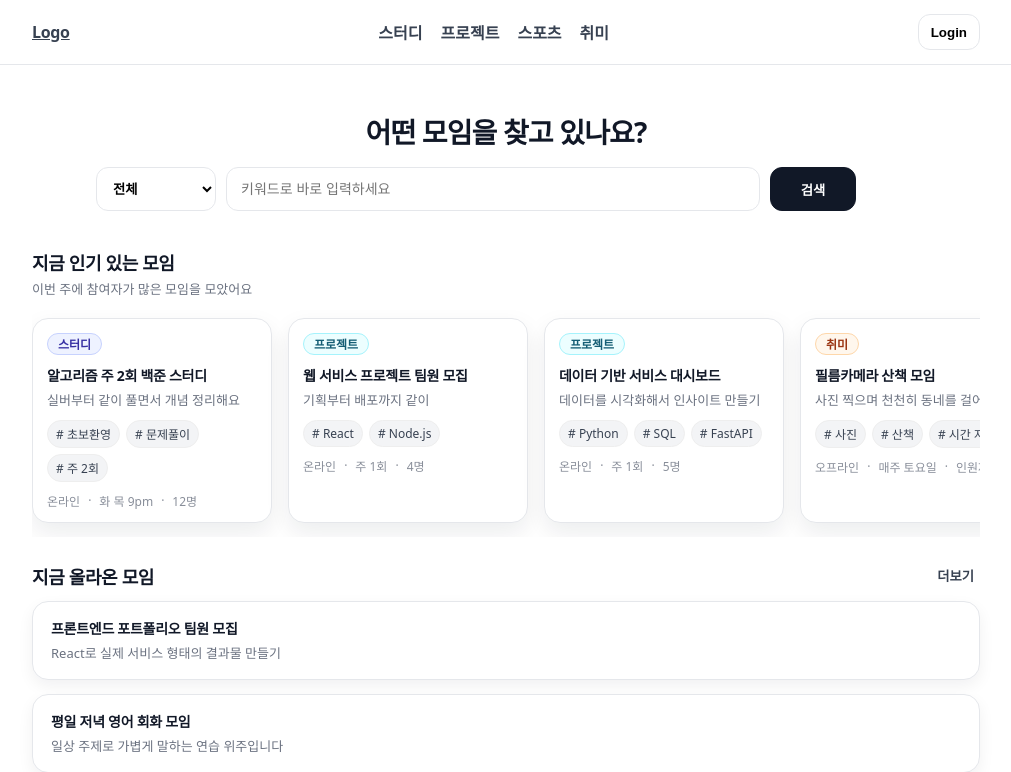
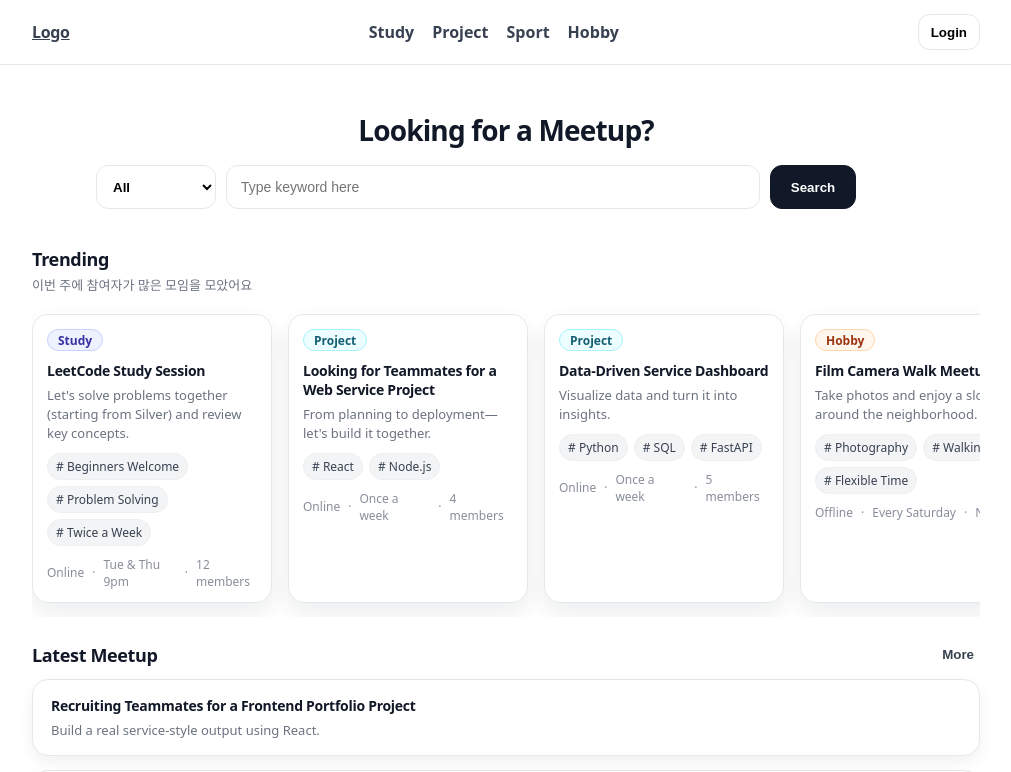
Before and after one commit to Yewon316/LLUS_Frontend_2026, a React (Create React App) app: page / in a window 1280 px wide. Shown: the top 772 px of the page, without its empty margins (134-1145 px from the left). Built offline with nearby package versions, Linux system fonts and the light colour scheme.

Commit message:
Translate

```diff
--- a/src/components/Footer.jsx
+++ b/src/components/Footer.jsx
@@ -5,13 +5,11 @@ export default function Footer() {
     <footer className="footer">
       <div className="footer__inner">
         <div className="footer__logo">Logo</div>
-        <div className="footer__copy">
-          © 2026 서비스이름. All rights reserved.
-        </div>
+        <div className="footer__copy">© 2026 LLUS. All rights reserved.</div>
         <div className="footer__links">
-          <a href="#terms">이용약관</a>
-          <a href="#about">서비스소개</a>
-          <a href="#privacy">개인정보처리방침</a>
+          <a href="#terms">Terms of Service</a>
+          <a href="#about">About the Service</a>
+          <a href="#privacy">Privacy Policy</a>
         </div>
       </div>
     </footer>
--- a/src/components/Navbar.jsx
+++ b/src/components/Navbar.jsx
@@ -15,16 +15,16 @@ export default function Navbar() {
 
         <nav className="nav__center">
           <NavLink to="/study" className={linkClass}>
-            스터디
+            Study
           </NavLink>
           <NavLink to="/project" className={linkClass}>
-            프로젝트
+            Project
           </NavLink>
           <NavLink to="/sports" className={linkClass}>
-            스포츠
+            Sport
           </NavLink>
           <NavLink to="/hobby" className={linkClass}>
-            취미
+            Hobby
           </NavLink>
         </nav>
 
--- a/src/components/PopularCarousel.jsx
+++ b/src/components/PopularCarousel.jsx
@@ -8,7 +8,7 @@ export default function PopularCarousel({ items }) {
     <section className="section">
       <div className="section__head">
         <div>
-          <h2 className="section__title">지금 인기 있는 모임</h2>
+          <h2 className="section__title">Trending</h2>
           <p className="section__sub">
             이번 주에 참여자가 많은 모임을 모았어요
           </p>
--- a/src/components/RecentList.jsx
+++ b/src/components/RecentList.jsx
@@ -3,7 +3,7 @@ import React from "react";
 export default function RecentList({
   items,
   title,
-  rightActionLabel = "더보기",
+  rightActionLabel = "More",
 }) {
   return (
     <section className="section section--recent">
--- a/src/components/SearchPlus.jsx
+++ b/src/components/SearchPlus.jsx
@@ -1,5 +1,4 @@
 import React from "react";
-import { CATEGORIES } from "../data/meetings";
 
 export default function SearchSection({
   category,
@@ -15,33 +14,18 @@ export default function SearchSection({
 
   return (
     <section className="hero">
-      <h1 className="hero__title">어떤 모임을 찾고 있나요?</h1>
-      <form className="search" onSubmit={handleSubmit}>
-        <div className="search__selectWrap">
-          <select
-            className="search__select"
-            value={category}
-            onChange={(e) => setCategory(e.target.value)}
-            aria-label="카테고리 선택">
-            {CATEGORIES.map((c) => (
-              <option key={c} value={c}>
-                {c}
-              </option>
-            ))}
-          </select>
-          <span className="search__caret"></span>
-        </div>
-
+      <h1 className="hero__title">Which meeting are you looking for</h1>
+      <form className="search_plus" onSubmit={handleSubmit}>
         <div className="search__inputWrap">
           <input
             className="search__input"
             value={keyword}
             onChange={(e) => setKeyword(e.target.value)}
-            placeholder="키워드로 바로 입력하세요"
+            placeholder="Type keyword here"
           />
         </div>
         <button className="btn btn--primary" type="submit">
-          검색
+          Search
         </button>
         <button className="btn plus_button" type="button">
           +
--- a/src/components/SearchSection.jsx
+++ b/src/components/SearchSection.jsx
@@ -14,14 +14,14 @@ export default function SearchSection({
   };
   return (
     <section className="hero">
-      <h1 className="hero__title">어떤 모임을 찾고 있나요?</h1>
+      <h1 className="hero__title">Looking for a Meetup?</h1>
       <form className="search" onSubmit={handleSubmit}>
         <div className="search__selectWrap">
           <select
             className="search__select"
             value={category}
             onChange={(e) => setCategory(e.target.value)}
-            aria-label="카테고리 선택">
+            aria-label="Select category">
             {CATEGORIES.map((c) => (
               <option key={c} value={c}>
                 {c}
@@ -36,11 +36,11 @@ export default function SearchSection({
             className="search__input"
             value={keyword}
             onChange={(e) => setKeyword(e.target.value)}
-            placeholder="키워드로 바로 입력하세요"
+            placeholder="Type keyword here"
           />
         </div>
         <button className="btn btn--primary" type="submit">
-          검색
+          Search
         </button>
       </form>
     </section>
--- a/src/data/meetings.js
+++ b/src/data/meetings.js
@@ -1,113 +1,117 @@
-export const CATEGORIES = ["전체", "스터디", "프로젝트", "스포츠", "취미"];
+export const CATEGORIES = ["All", "Study", "Project", "Sports", "Hobby"];
 
 export const POPULAR_MEETINGS = [
   {
     id: "p1",
-    category: "스터디",
-    title: "알고리즘 주 2회 백준 스터디",
-    desc: "실버부터 같이 풀면서 개념 정리해요",
-    tags: ["초보환영", "문제풀이", "주 2회"],
-    mode: "온라인",
-    schedule: "화 목 9pm",
-    members: "12명",
+    category: "Study",
+    title: "LeetCode Study Session",
+    desc: "Let's solve problems together (starting from Silver) and review key concepts.",
+    tags: ["Beginners Welcome", "Problem Solving", "Twice a Week"],
+    mode: "Online",
+    schedule: "Tue & Thu 9pm",
+    members: "12 members",
   },
   {
     id: "p2",
-    category: "프로젝트",
-    title: "웹 서비스 프로젝트 팀원 모집",
-    desc: "기획부터 배포까지 같이",
+    category: "Project",
+    title: "Looking for Teammates for a Web Service Project",
+    desc: "From planning to deployment—let's build it together.",
     tags: ["React", "Node.js"],
-    mode: "온라인",
-    schedule: "주 1회",
-    members: "4명",
+    mode: "Online",
+    schedule: "Once a week",
+    members: "4 members",
   },
   {
     id: "p3",
-    category: "프로젝트",
-    title: "데이터 기반 서비스 대시보드",
-    desc: "데이터를 시각화해서 인사이트 만들기",
+    category: "Project",
+    title: "Data-Driven Service Dashboard",
+    desc: "Visualize data and turn it into insights.",
     tags: ["Python", "SQL", "FastAPI"],
-    mode: "온라인",
-    schedule: "주 1회",
-    members: "5명",
+    mode: "Online",
+    schedule: "Once a week",
+    members: "5 members",
   },
   {
     id: "p4",
-    category: "취미",
-    title: "필름카메라 산책 모임",
-    desc: "사진 찍으며 천천히 동네를 걸어요",
-    tags: ["사진", "산책", "시간 자유"],
-    mode: "오프라인",
-    schedule: "매주 토요일",
-    members: "인원제한없음",
+    category: "Hobby",
+    title: "Film Camera Walk Meetup",
+    desc: "Take photos and enjoy a slow walk around the neighborhood.",
+    tags: ["Photography", "Walking", "Flexible Time"],
+    mode: "Offline",
+    schedule: "Every Saturday",
+    members: "No limit",
   },
   {
     id: "p5",
-    category: "스포츠",
-    title: "러닝 크루 모집 (초보)",
-    desc: "완주가 목표인 5km 챌린지",
-    tags: ["초보환영", "러닝"],
-    mode: "오프라인",
-    schedule: "주말 오후",
-    members: "14명",
+    category: "Sports",
+    title: "Running Crew (Beginner-Friendly)",
+    desc: "A 5km challenge—finishing is the goal.",
+    tags: ["Beginners Welcome", "Running"],
+    mode: "Offline",
+    schedule: "Weekend afternoons",
+    members: "14 members",
   },
   {
     id: "p6",
-    category: "스포츠",
-    title: "농구할사람",
-    desc: "농구",
-    tags: ["초보환영"],
-    mode: "오프라인",
-    schedule: "주말 오후",
-    members: "10명",
+    category: "Sports",
+    title: "Anyone Down to Play Basketball?",
+    desc: "Basketball",
+    tags: ["Beginners Welcome"],
+    mode: "Offline",
+    schedule: "Weekend afternoons",
+    members: "10 members",
   },
   {
     id: "p7",
-    category: "스포츠",
-    title: "클라이밍",
-    desc: "클라이밍",
-    tags: ["초보가능"],
-    mode: "오프라인",
-    schedule: "평일 오후",
-    members: "4명",
+    category: "Sports",
+    title: "Climbing",
+    desc: "Climbing",
+    tags: ["Beginners OK"],
+    mode: "Offline",
+    schedule: "Weekday afternoons",
+    members: "4 members",
   },
   {
     id: "p8",
-    category: "스포츠",
-    title: "축구",
-    desc: "축구할사람",
-    tags: ["아무나"],
-    mode: "오프라인",
-    schedule: "주말 오전",
-    members: "22명",
+    category: "Sports",
+    title: "Soccer",
+    desc: "Looking for people to play soccer.",
+    tags: ["Anyone"],
+    mode: "Offline",
+    schedule: "Weekend mornings",
+    members: "22 members",
   },
 ];
 
 export const RECENT_MEETINGS = [
   {
     id: "r1",
-    title: "프론트엔드 포트폴리오 팀원 모집",
-    desc: "React로 실제 서비스 형태의 결과물 만들기",
+    title: "Recruiting Teammates for a Frontend Portfolio Project",
+    desc: "Build a real service-style output using React.",
   },
   {
     id: "r2",
-    title: "평일 저녁 영어 회화 모임",
-    desc: "일상 주제로 가볍게 말하는 연습 위주입니다",
+    title: "Weeknight Evening English Conversation Meetup",
+    desc: "Light speaking practice based on everyday topics.",
   },
-  { id: "r3", title: "백엔드 기초 스터디", desc: "API 구조와 DB 연동부터" },
+  {
+    id: "r3",
+    title: "Backend Basics Study Group",
+    desc: "Starting from API structure and DB integration.",
+  },
   {
     id: "r4",
-    title: "취업 대비 코딩테스트 준비 같이 하실 분",
-    desc: "코딩테스트 같이 준비해요",
+    title: "Looking for People to Prep Coding Interviews Together",
+    desc: "Let's prepare for coding tests together.",
   },
   {
     id: "r5",
-    title: "영화 보면서 영어 듣기",
-    desc: "같이 영화 보면서 영어공부해요",
+    title: "Learn English Listening by Watching Movies",
+    desc: "Watch movies together and study English.",
   },
   {
     id: "r6",
-    title: "캠퍼스 생활 관리 앱 만들기",
-    desc: "일정, 과제, 메모 기능 중심으로 앱 구현",
+    title: "Building a Campus Life Management App",
+    desc: "Implementing an app centered on schedule, assignments, and memo features.",
   },
 ];
--- a/src/pages/HomePage.jsx
+++ b/src/pages/HomePage.jsx
@@ -6,7 +6,7 @@ import RecentList from "../components/RecentList";
 import { POPULAR_MEETINGS, RECENT_MEETINGS } from "../data/meetings";
 
 export default function HomePage() {
-  const [category, setCategory] = useState("전체");
+  const [category, setCategory] = useState("All");
   const [keyword, setKeyword] = useState("");
 
   const popular = useMemo(() => POPULAR_MEETINGS, []);
@@ -34,7 +34,7 @@ export default function HomePage() {
         onSearch={handleSearch}
       />
       <PopularCarousel items={popular} />
-      <RecentList items={recentFiltered} title="지금 올라온 모임" />
+      <RecentList items={recentFiltered} title="Latest Meetup" />
     </>
   );
 }
--- a/src/styles/home.css
+++ b/src/styles/home.css
@@ -57,6 +57,14 @@ a { color: inherit; text-decoration: none; }
   max-width: 820px;
   display: grid;
   grid-template-columns: 120px 1fr 86px 50px;
+  gap: 10px;
+  align-items: center;
+}
+.search_plus {
+  margin: 0 auto;
+  max-width: 820px;
+  display: grid;
+  grid-template-columns: 1fr 86px 50px;
   gap: 10px;
   align-items: center;
 }
--- a/src/utils/ui.js
+++ b/src/utils/ui.js
@@ -1,12 +1,12 @@
 export function categoryClass(category) {
   switch (category) {
-    case "스터디":
+    case "Study":
       return "badge badge-study";
-    case "프로젝트":
+    case "Project":
       return "badge badge-project";
-    case "스포츠":
+    case "Sports":
       return "badge badge-sports";
-    case "취미":
+    case "Hobby":
       return "badge badge-hobby";
     default:
       return "badge";
```
